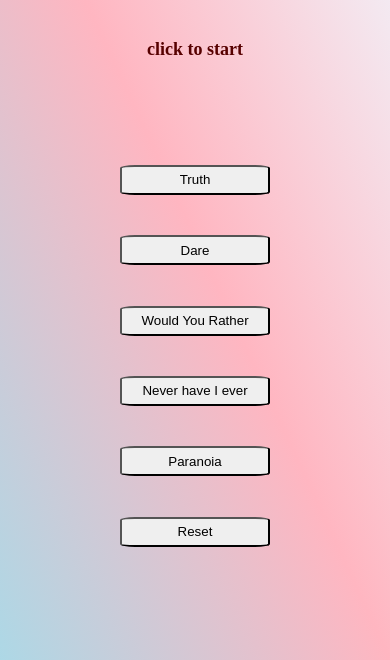
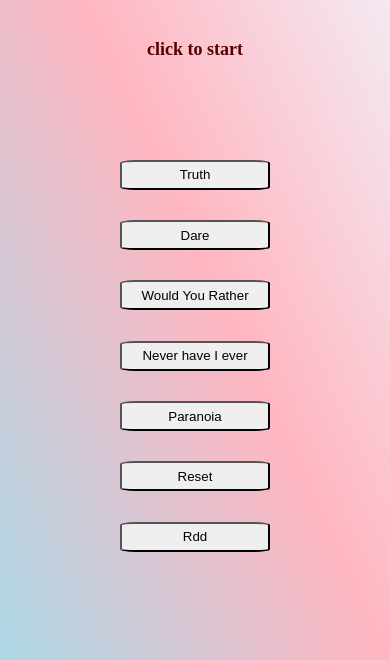
Before and after one commit to jayshreee10/SILLYSAGA, a plain HTML site: page inde.html in a window 390 px wide. Shown: the part 184-844 px from the top of the page. Drawn offline with Linux system fonts and the light colour scheme.

```diff
--- a/inde.html
+++ b/inde.html
@@ -20,6 +20,7 @@
         <button id="neverHaveIEver">Never have I ever</button>
         <button id="paranoia">Paranoia</button>
         <button id="reset">Reset</button>
+        <button id="">Rdd</button>
       </div>
     </div>
     <script src="script.js"></script>
```
